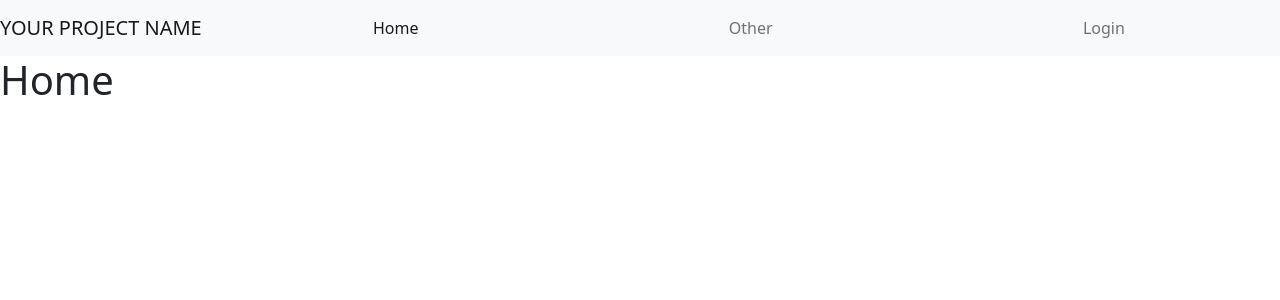
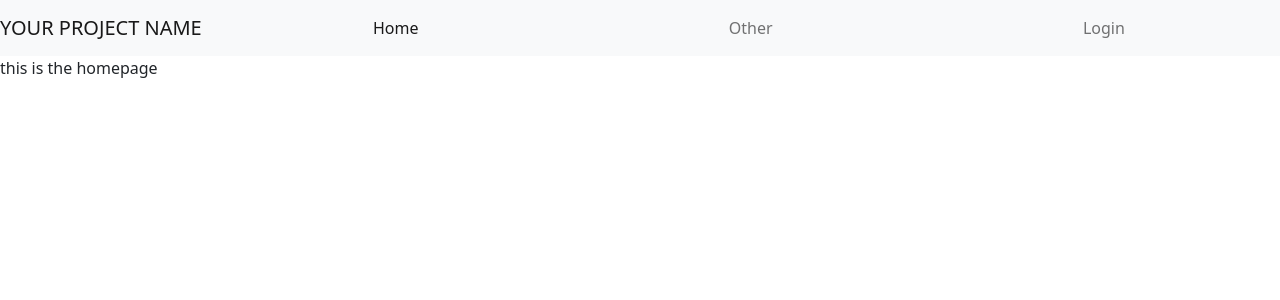
Before and after one commit to mgl-aguiar/seasonal-timeline_client, a React (Create React App) app: page / in a window 1280 px wide. Shown: the top 300 px of the page. Built offline with nearby package versions, Linux system fonts and the light colour scheme; no server answers.

Commit message:
set up HomePage

```diff
--- a/src/App.js
+++ b/src/App.js
@@ -7,17 +7,17 @@ import Loading from "./components/Loading";
 import MessageBox from "./components/MessageBox";
 import SignUp from "./pages/SignUp";
 import Login from "./pages/Login";
+import HomePage from "./pages/HomePage";
 
 import { useDispatch, useSelector } from "react-redux";
 import { selectAppLoading } from "./store/appState/selectors";
 import { getUserWithStoredToken } from "./store/user/actions";
 import { Jumbotron } from "react-bootstrap";
 
-const Home = () => (
-  <Jumbotron>
-    <h1>Home</h1>
-  </Jumbotron>
-);
+<Jumbotron>
+  <h1>Home</h1>
+</Jumbotron>;
+
 const Other = () => (
   <Jumbotron>
     <h1>Other</h1>
@@ -38,7 +38,7 @@ function App() {
       <MessageBox />
       {isLoading ? <Loading /> : null}
       <Switch>
-        <Route exact path="/" component={Home} />
+        <Route exact path="/" component={HomePage} />
         <Route path="/other" component={Other} />
         <Route path="/signup" component={SignUp} />
         <Route path="/login" component={Login} />
--- /dev/null
+++ b/src/pages/HomePage.js
@@ -0,0 +1,5 @@
+import React from "react";
+
+export default function HomePage() {
+  return <div>this is the homepage</div>;
+}
```
